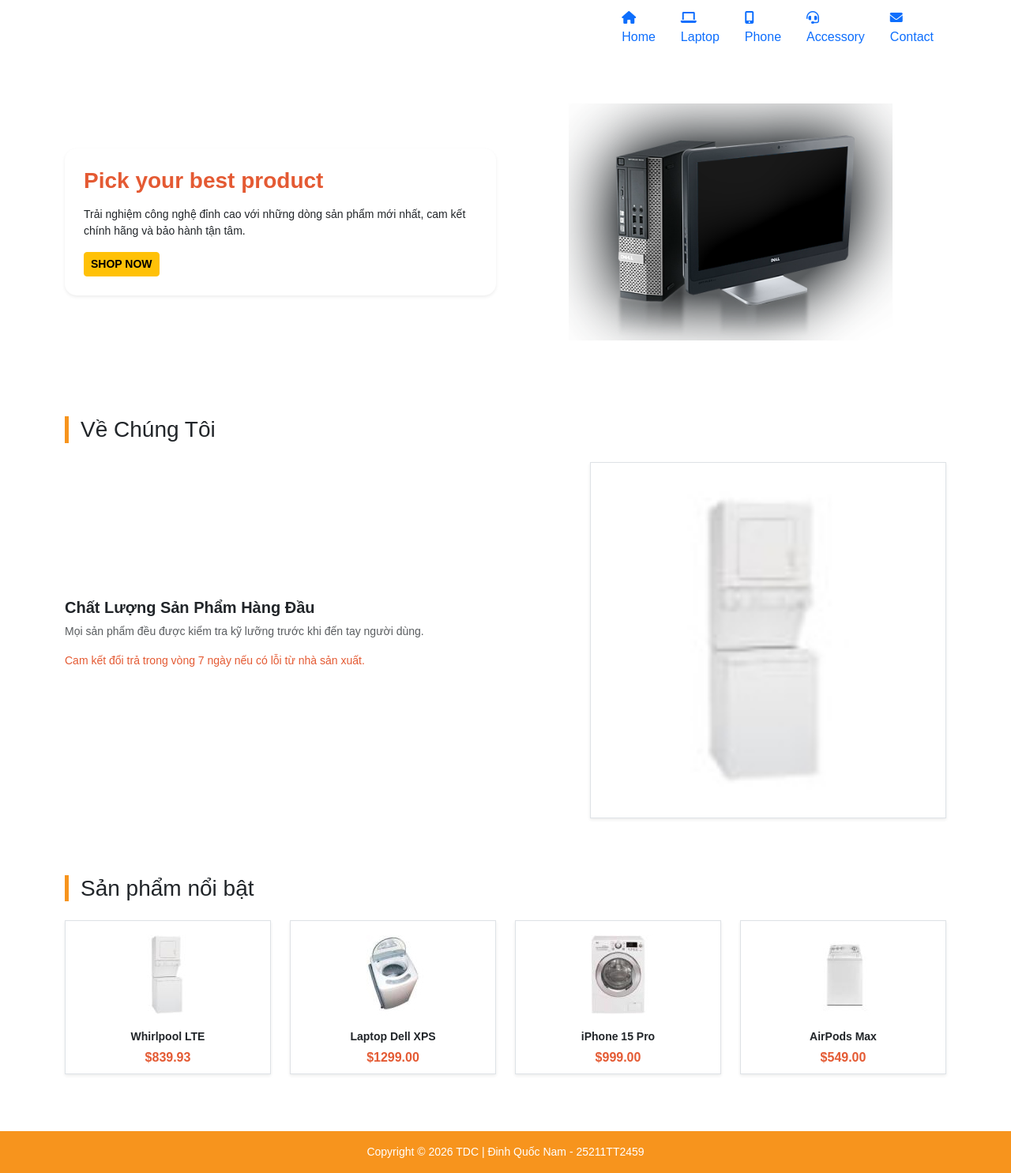
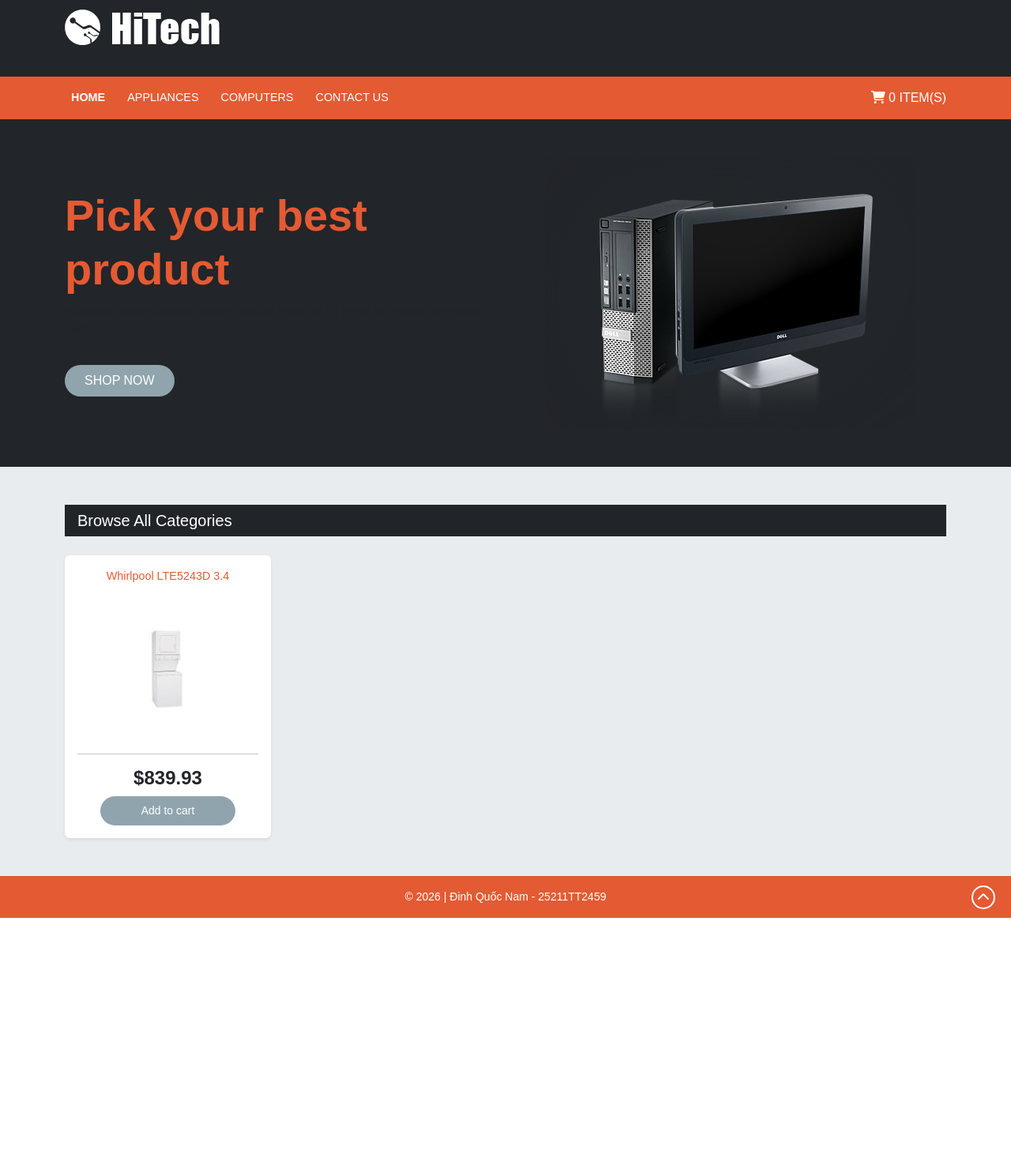
Before and after one commit to HanryMuc/MayTinh_DinhQuocNam, a plain HTML site: page index.html in a window 1280 px wide. Shown: the part 13-1498 px from the top of the page at 79% size. After the commit the page ends 1175 px from the top, so only its background shows below. Drawn offline with nearby package versions, Linux system fonts and the light colour scheme.

Commit message:
Update index.html

```diff
--- a/index.html
+++ b/index.html
@@ -4,102 +4,95 @@
     <meta charset="UTF-8">
     <meta name="viewport" content="width=device-width, initial-scale=1.0">
     <title>HiTech Store - Đinh Quốc Nam</title>
+    <!-- CSS từ CDN -->
     <link href="https://cdn.jsdelivr.net/npm/bootstrap@5.3.0/dist/css/bootstrap.min.css" rel="stylesheet">
     <link rel="stylesheet" href="https://cdnjs.cloudflare.com/ajax/libs/font-awesome/6.0.0/css/all.min.css">
+    <!-- Link file CSS cá nhân -->
     <link rel="stylesheet" href="demo.css">
 </head>
 <body>
 
-    <header class="py-3">
-        <div class="container d-flex justify-content-between align-items-center">
-            <img src="logo.png" alt="Logo" class="logo-img" style="max-height: 50px;">
+    <header class="bg-dark-custom pt-4">
+        <div class="container">
+            <div class="logo mb-4">
+                <img src="logo.png" alt="Logo" class="img-fluid">
+            </div>
+        </div>
 
-            <nav>
-                <ul class="nav">
-                    <li class="nav-item"><a href="#" class="nav-link nav-box active"><i class="fas fa-home"></i><br>Home</a></li>
-                    <li class="nav-item"><a href="#" class="nav-link nav-box"><i class="fas fa-laptop"></i><br>Laptop</a></li>
-                    <li class="nav-item"><a href="#" class="nav-link nav-box"><i class="fas fa-mobile-alt"></i><br>Phone</a></li>
-                    <li class="nav-item"><a href="#" class="nav-link nav-box"><i class="fas fa-headset"></i><br>Accessory</a></li>
-                    <li class="nav-item"><a href="#" class="nav-link nav-box"><i class="fas fa-envelope"></i><br>Contact</a></li>
-                </ul>
-            </nav>
-        </div>
+        <nav class="navbar navbar-expand-lg navbar-dark bg-orange">
+            <div class="container">
+                <button class="navbar-toggler" type="button" data-bs-toggle="collapse" data-bs-target="#navbarNav">
+                    <span class="navbar-toggler-icon"></span>
+                </button>
+
+                <div class="collapse navbar-collapse" id="navbarNav">
+                    <ul class="navbar-nav me-auto">
+                        <li class="nav-item"><a class="nav-link active fw-bold" href="#">Home</a></li>
+                        <li class="nav-item"><a class="nav-link text-white" href="#">Appliances</a></li>
+                        <li class="nav-item"><a class="nav-link text-white" href="#">Computers</a></li>
+                        <li class="nav-item"><a class="nav-link text-white" href="#">Contact Us</a></li>
+                    </ul>
+                    <div class="cart-info text-white">
+                        <i class="fas fa-shopping-cart"></i> 0 ITEM(S)
+                    </div>
+                </div>
+            </div>
+        </nav>
     </header>
 
-    <section class="hero-section py-5">
+    <section class="hero-section bg-dark-custom text-white py-5">
         <div class="container">
             <div class="row align-items-center">
                 <div class="col-md-6">
-                    <div class="hero-white-card p-4 shadow-sm" style="background: white; border-radius: 15px;">
-                        <h2 class="orange-text fw-bold h3">Pick your best product</h2>
-                        <p class="text-dark small mt-3">Trải nghiệm công nghệ đỉnh cao với những dòng sản phẩm mới nhất, cam kết chính hãng và bảo hành tận tâm.</p>
-                        <button class="btn btn-warning btn-sm fw-bold">SHOP NOW</button>
-                    </div>
+                    <h1 class="display-4 orange-text fw-bold">Pick your best product</h1>
+                    <p class="text-muted">Vivamus vitae augue at quam fringilla tristique sit amet acin ante sikumpre tisdin.</p>
+                    <button class="btn btn-secondary-custom mt-3">SHOP NOW</button>
                 </div>
                 <div class="col-md-6 text-center">
-                    <img src="slider-img.png" alt="Hero" class="img-fluid" style="max-height: 300px;">
+                    <img src="slider-img.png" alt="Hero Product" class="img-fluid">
                 </div>
             </div>
         </div>
     </section>
 
-    <section class="container py-5">
-        <h3 class="section-title mb-4" style="border-left: 5px solid #f7941d; padding-left: 15px;">Về Chúng Tôi</h3>
-        <div class="row g-4 align-items-center">
-            <div class="col-md-7">
-                <div class="about-content">
-                    <h5 class="fw-bold">Chất Lượng Sản Phẩm Hàng Đầu</h5>
-                    <p class="small text-muted">Mọi sản phẩm đều được kiểm tra kỹ lưỡng trước khi đến tay người dùng.</p>
-                    <p class="small orange-text">Cam kết đổi trả trong vòng 7 ngày nếu có lỗi từ nhà sản xuất.</p>
+    <main class="bg-light-custom py-5">
+        <div class="container">
+            <div class="category-header bg-dark text-white p-2 mb-4">
+                <h5 class="m-0 ms-2">Browse All Categories</h5>
+            </div>
+
+            <div class="row g-4">
+                <!-- Sản phẩm mẫu -->
+                <div class="col-md-3">
+                    <div class="card h-100 border-0 shadow-sm text-center p-3">
+                        <p class="product-title orange-text">Whirlpool LTE5243D 3.4</p>
+                        <div class="product-img-container my-3">
+                            <img src="product-img1.jpg" class="img-fluid" alt="Sản phẩm">
+                        </div>
+                        <hr>
+                        <h4 class="fw-bold">$839.93</h4>
+                        <button class="btn btn-secondary-custom btn-sm w-75 mx-auto">Add to cart</button>
+                    </div>
                 </div>
-            </div>
-            <div class="col-md-5">
-                <div class="border p-2 bg-white shadow-sm">
-                    <img src="product-img1.jpg" class="img-fluid w-100" alt="About">
-                </div>
+                <!-- Bạn có thể copy thêm các cột col-md-3 cho các sản phẩm khác -->
             </div>
         </div>
-    </section>
+    </main>
 
-    <section class="container py-4">
-        <h3 class="section-title mb-4" style="border-left: 5px solid #f7941d; padding-left: 15px;">Sản phẩm nổi bật</h3>
-        <div class="row g-4">
-            <div class="col-6 col-md-3">
-                <div class="product-card border p-2 text-center h-100 shadow-sm bg-white">
-                    <img src="product-img1.jpg" class="img-fluid mb-2" style="height: 120px; object-fit: contain;">
-                    <p class="small fw-bold mb-1">Whirlpool LTE</p>
-                    <div class="orange-text fw-bold">$839.93</div>
-                </div>
+    <footer class="bg-orange text-white text-center py-3 position-relative">
+        <div class="container">
+            <p class="m-0 small">&copy; 2026 | Đinh Quốc Nam - 25211TT2459</p>
+            <div class="scroll-top" id="backToTop">
+                <i class="fas fa-chevron-up"></i>
             </div>
-            <div class="col-6 col-md-3">
-                <div class="product-card border p-2 text-center h-100 shadow-sm bg-white">
-                    <img src="product-img2.jpg" class="img-fluid mb-2" style="height: 120px; object-fit: contain;">
-                    <p class="small fw-bold mb-1">Laptop Dell XPS</p>
-                    <div class="orange-text fw-bold">$1299.00</div>
-                </div>
-            </div>
-            <div class="col-6 col-md-3">
-                <div class="product-card border p-2 text-center h-100 shadow-sm bg-white">
-                    <img src="product-img3.jpg" class="img-fluid mb-2" style="height: 120px; object-fit: contain;">
-                    <p class="small fw-bold mb-1">iPhone 15 Pro</p>
-                    <div class="orange-text fw-bold">$999.00</div>
-                </div>
-            </div>
-            <div class="col-6 col-md-3">
-                <div class="product-card border p-2 text-center h-100 shadow-sm bg-white">
-                    <img src="product-img4.jpg" class="img-fluid mb-2" style="height: 120px; object-fit: contain;">
-                    <p class="small fw-bold mb-1">AirPods Max</p>
-                    <div class="orange-text fw-bold">$549.00</div>
-                </div>
-            </div>
-        </div>
-    </section>
-
-    <footer class="mt-5" style="background: #f7941d; color: white;">
-        <div class="container py-3 text-center">
-            <p class="m-0 small">Copyright © 2026 TDC | Đinh Quốc Nam - 25211TT2459</p>
         </div>
     </footer>
 
+    <script src="https://cdn.jsdelivr.net/npm/bootstrap@5.3.0/dist/js/bootstrap.bundle.min.js"></script>
+    <script>
+        document.getElementById('backToTop').addEventListener('click', function() {
+            window.scrollTo({top: 0, behavior: 'smooth'});
+        });
+    </script>
 </body>
 </html>
```
